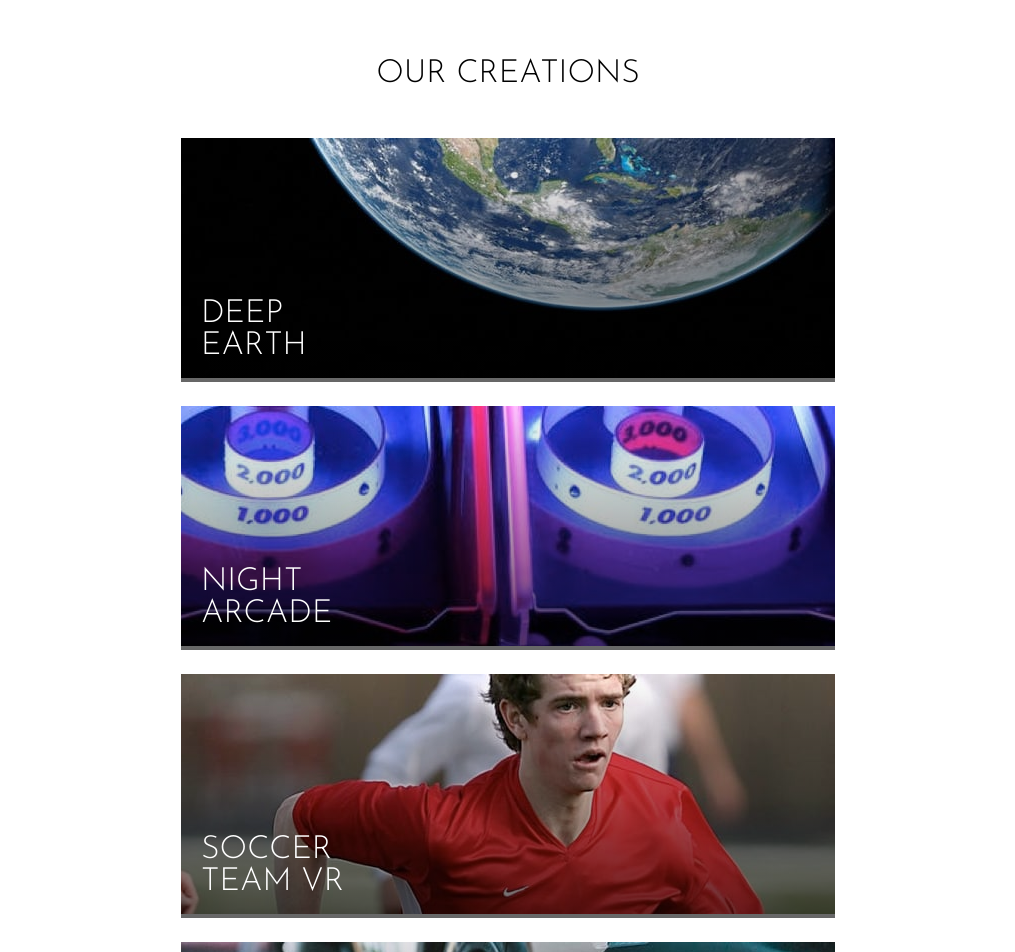
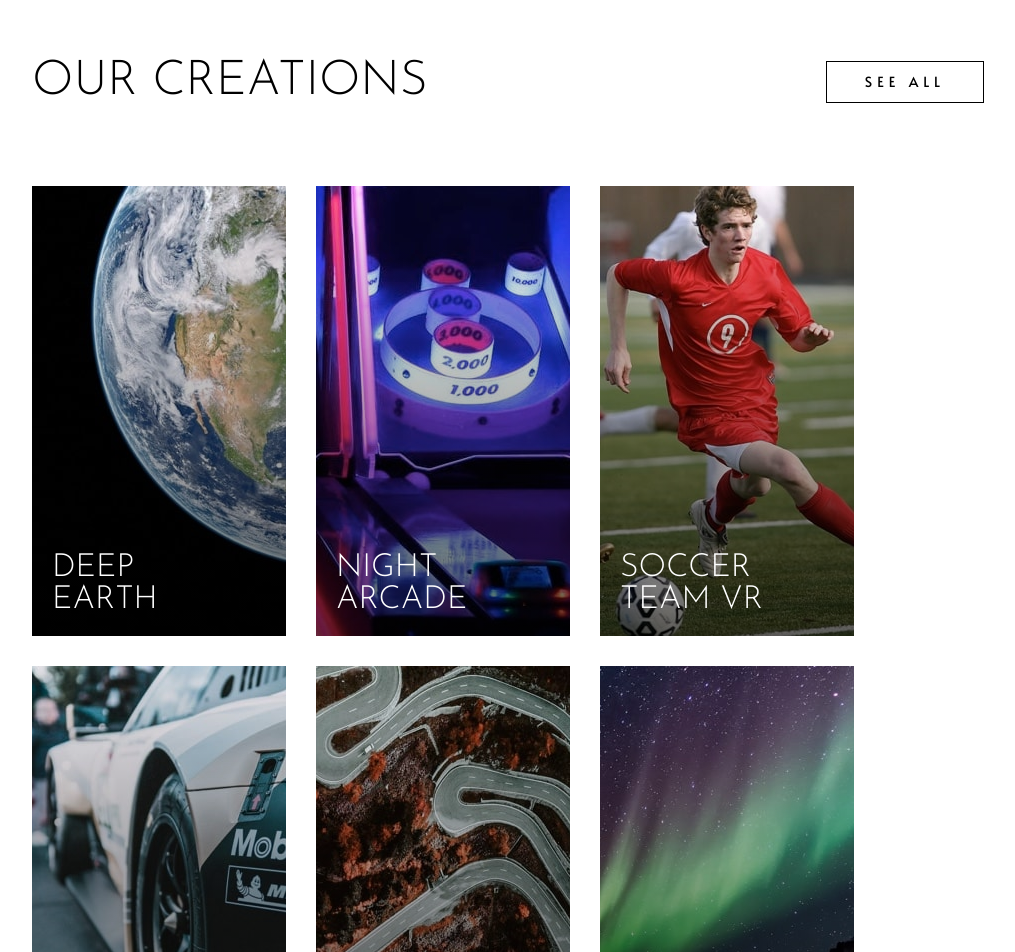
Before and after one commit to HanSeongLee/loopstudios-landing-page, a Next.js app: page / in a window 1280 px wide. Shown: the part 1360-2312 px from the top of the page, without its empty margins (132-1147 px from the left). Built offline with nearby package versions, Linux system fonts and the light colour scheme; no server answers.

Commit message:
ADD | Our creations section on desktop

```diff
--- a/components/Container/style.module.scss
+++ b/components/Container/style.module.scss
@@ -4,6 +4,6 @@
   padding: 0 24px;
 
   @include media(">tablet") {
-    padding: 0 165px;
+    padding: 0 164px;
   }
 }
--- a/components/OurCreationsSection/index.js
+++ b/components/OurCreationsSection/index.js
@@ -12,12 +12,14 @@ const OurCreationsSection = () => {
                 </h2>
 
                 <div className={styles.creationContainer}>
-                    <CreationContainer />
+                    <CreationContainer/>
                 </div>
 
-                <button className={styles.seeAllButton}>
-                    See All
-                </button>
+                <div className={styles.seeAllButtonWrapper}>
+                    <button className={styles.seeAllButton}>
+                        See All
+                    </button>
+                </div>
             </Container>
         </section>
     );
--- a/components/OurCreationsSection/style.module.scss
+++ b/components/OurCreationsSection/style.module.scss
@@ -1,3 +1,4 @@
+@import "styles/utils";
 
 .ourCreationsSection {
   .container {
@@ -5,6 +6,15 @@
     flex-direction: column;
     align-items: center;
     justify-content: center;
+
+    @include media(">tablet") {
+      display: grid;
+      grid-template-areas: 'title button'
+                           'content content';
+      grid-row-gap: 80px;
+      align-items: initial;
+      justify-content: initial;
+    }
   }
 
   .title {
@@ -16,16 +26,42 @@
     text-transform: uppercase;
     color: #000000;
     margin-bottom: 48px;
+
+    @include media(">tablet") {
+      grid-area: title;
+      font-size: 48px;
+      line-height: 48px;
+      margin-bottom: 0;
+      text-align: left;
+    }
   }
 
   .creationContainer {
+    grid-area: content;
     display: flex;
     flex-direction: column;
     grid-gap: 24px;
     margin-bottom: 34px;
+
+    @include media(">tablet") {
+      display: grid;
+      grid-template-columns: repeat(auto-fit, min(254px));
+      grid-auto-rows: 450px;
+      grid-gap: 30px;
+      margin-bottom: 0;
+    }
+  }
+
+  .seeAllButtonWrapper {
+
+    @include media(">tablet") {
+      display: flex;
+      align-items: center;
+      justify-content: flex-end;
     }
 
     .seeAllButton {
+      grid-area: button;
       background: transparent;
       font-family: "Alata", sans-serif;
       font-size: 14px;
@@ -37,3 +73,4 @@
       border: 1px solid #000000;
     }
   }
+}
--- a/containers/CreationContainer/index.js
+++ b/containers/CreationContainer/index.js
@@ -3,35 +3,43 @@ import CreationCard from "../../components/CreationCard";
 
 const creations = [
     {
-        src: '/img/mobile/image-deep-earth.jpg',
+        src: '/img/image-deep-earth.jpg',
+        srcMobile: '/img/mobile/image-deep-earth.jpg',
         title: 'DEEP \nEARTH',
     },
     {
-        src: '/img/mobile/image-night-arcade.jpg',
+        src: '/img/image-night-arcade.jpg',
+        srcMobile: '/img/mobile/image-night-arcade.jpg',
         title: 'NIGHT \nARCADE',
     },
     {
-        src: '/img/mobile/image-soccer-team.jpg',
+        src: '/img/image-soccer-team.jpg',
+        srcMobile: '/img/mobile/image-soccer-team.jpg',
         title: 'SOCCER \nTEAM VR',
     },
     {
-        src: '/img/mobile/image-grid.jpg',
+        src: '/img/image-grid.jpg',
+        srcMobile: '/img/mobile/image-grid.jpg',
         title: 'THE \nGRID',
     },
     {
-        src: '/img/mobile/image-from-above.jpg',
+        src: '/img/image-from-above.jpg',
+        srcMobile: '/img/mobile/image-from-above.jpg',
         title: 'FROM UP \nABOVE VR',
     },
     {
-        src: '/img/mobile/image-pocket-borealis.jpg',
+        src: '/img/image-pocket-borealis.jpg',
+        srcMobile: '/img/mobile/image-pocket-borealis.jpg',
         title: 'POCKET \nBOREALIS',
     },
     {
-        src: '/img/mobile/image-curiosity.jpg',
+        src: '/img/image-curiosity.jpg',
+        srcMobile: '/img/mobile/image-curiosity.jpg',
         title: 'THE \nCURIOSITY',
     },
     {
-        src: '/img/mobile/image-fisheye.jpg',
+        src: '/img/image-fisheye.jpg',
+        srcMobile: '/img/mobile/image-fisheye.jpg',
         title: 'MAKE IT \nFISHEYE',
     },
 ];
```
Lines whose indentation alone changed are shown as unchanged.
